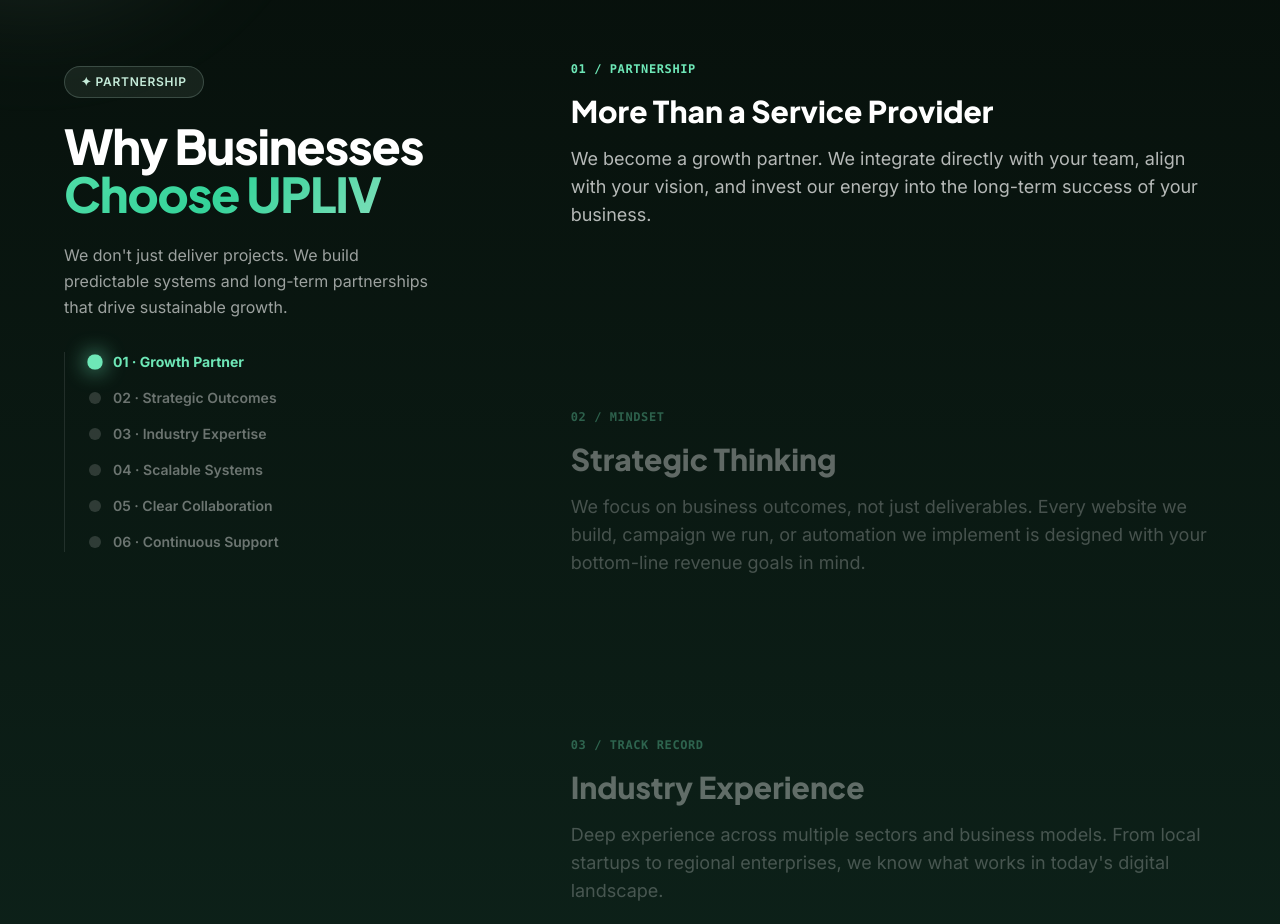
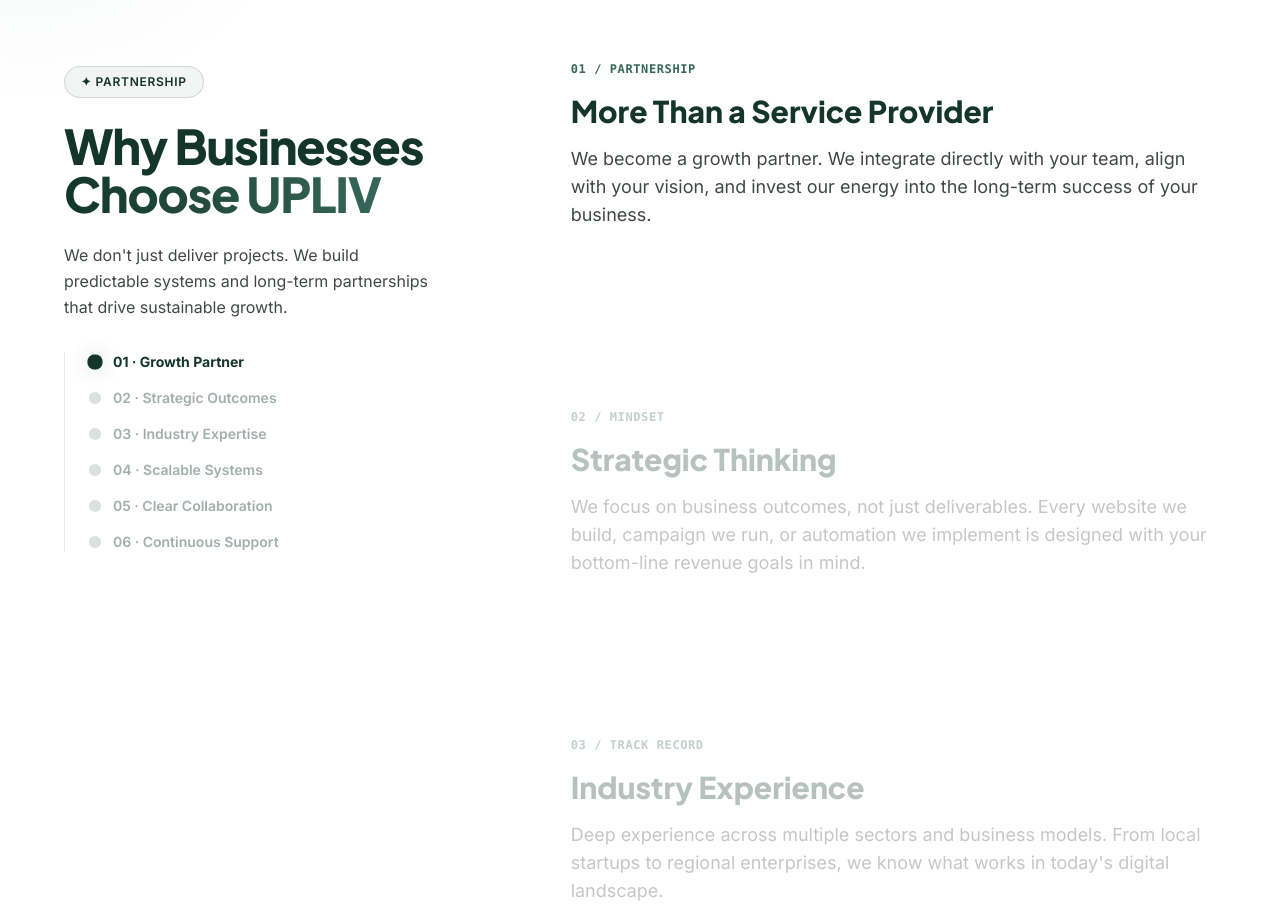
Before and after one commit to sai9ram/theupliv, a plain HTML site: page about.html in a window 1280 px wide. Shown: the part 6628-7552 px from the top of the page. Drawn offline with nearby package versions, Linux system fonts and the light colour scheme.

Commit message:
design: change scrollytelling background to white and optimize layout contrast

```diff
--- a/about.html
+++ b/about.html
@@ -613,11 +613,11 @@
         }
         /* ── SCROLLYTELLING ── */
         .scrolly-bg {
-            background: linear-gradient(180deg, #060d09 0%, #14362a 100%);
+            background: #ffffff;
             position: relative;
         }
         .scrolly-item {
-            opacity: 0.35;
+            opacity: 0.3;
             transition: all 0.6s cubic-bezier(0.25, 1, 0.5, 1);
             transform: translateY(20px);
         }
@@ -629,22 +629,22 @@
             width: 12px;
             height: 12px;
             border-radius: 50%;
-            background: rgba(255, 255, 255, 0.15);
+            background: rgba(20, 54, 42, 0.15);
             border: 2px solid transparent;
             transition: all 0.4s ease;
             cursor: pointer;
         }
         .scrolly-nav-dot.active {
-            background: #6ee7b7;
-            box-shadow: 0 0 16px #6ee7b7;
+            background: #14362a;
+            box-shadow: 0 0 16px rgba(20, 54, 42, 0.2);
             transform: scale(1.3);
         }
         .scrolly-indicator-text {
-            color: rgba(255, 255, 255, 0.4);
+            color: rgba(20, 54, 42, 0.4);
             transition: all 0.4s ease;
         }
         .scrolly-indicator-text.active {
-            color: #6ee7b7;
+            color: #14362a;
             font-weight: 700;
         }
     </style>
@@ -1209,8 +1209,8 @@
     ══════════════════════════════════════════ -->
     <section id="why-choose-us" class="scrolly-bg py-24 md:py-32 px-6 md:px-16 relative overflow-hidden">
         <!-- Background glows -->
-        <div class="absolute -top-40 -left-40 w-96 h-96 bg-[#c5ebd9]/10 rounded-full blur-3xl pointer-events-none"></div>
-        <div class="absolute bottom-20 right-10 w-[500px] h-[500px] bg-[#366758]/15 rounded-full blur-3xl pointer-events-none"></div>
+        <div class="absolute -top-40 -left-40 w-96 h-96 bg-[#14362a]/5 rounded-full blur-3xl pointer-events-none"></div>
+        <div class="absolute bottom-20 right-10 w-[500px] h-[500px] bg-[#14362a]/5 rounded-full blur-3xl pointer-events-none"></div>
 
         <div class="max-w-[1280px] mx-auto relative z-10">
             <div class="grid grid-cols-1 lg:grid-cols-12 gap-12 lg:gap-16 items-start">
@@ -1218,17 +1218,17 @@
                 <!-- Left Column: Sticky Title & Interactive Navigator -->
                 <div class="lg:col-span-5 sticky top-32 space-y-8 flex flex-col justify-center h-auto lg:h-[calc(100vh-240px)]">
                     <div class="space-y-6">
-                        <div class="section-badge" style="background: rgba(197, 235, 217, 0.08); border-color: rgba(197, 235, 217, 0.2); color: #c5ebd9;">✦ Partnership</div>
-                        <h2 class="font-heading text-3xl md:text-5xl font-extrabold text-white leading-tight tracking-tight">
-                            Why Businesses <br><span class="gradient-text">Choose UPLIV</span>
+                        <div class="section-badge" style="background: rgba(20, 54, 42, 0.05); border-color: rgba(20, 54, 42, 0.15); color: #14362a;">✦ Partnership</div>
+                        <h2 class="font-heading text-3xl md:text-5xl font-extrabold text-primary leading-tight tracking-tight">
+                            Why Businesses <br><span class="text-transparent bg-clip-text bg-gradient-to-r from-primary to-secondary">Choose UPLIV</span>
                         </h2>
-                        <p class="font-body text-base text-white/60 leading-relaxed max-w-sm">
+                        <p class="font-body text-base text-on-surface-variant leading-relaxed max-w-sm">
                             We don't just deliver projects. We build predictable systems and long-term partnerships that drive sustainable growth.
                         </p>
                     </div>
 
                     <!-- Interactive Step Navigator (Glows based on active card) -->
-                    <div class="hidden lg:flex flex-col gap-4 border-l border-white/10 pl-6 mt-4">
+                    <div class="hidden lg:flex flex-col gap-4 border-l border-[#14362a]/10 pl-6 mt-4">
                         <div class="scrolly-indicator-text text-sm font-semibold flex items-center gap-3 transition-all duration-300" data-nav="1">
                             <span class="scrolly-nav-dot" data-dot="1"></span>
                             01 · Growth Partner
@@ -1261,54 +1261,54 @@
 
                     <!-- Item 1 -->
                     <div class="scrolly-item space-y-4" data-step="1">
-                        <div class="text-xs uppercase tracking-wider font-extrabold text-[#6ee7b7] font-mono">01 / Partnership</div>
-                        <h3 class="font-heading text-2xl md:text-3xl font-extrabold text-white">More Than a Service Provider</h3>
-                        <p class="font-body text-white/70 text-base md:text-lg leading-relaxed">
+                        <div class="text-xs uppercase tracking-wider font-extrabold text-secondary font-mono">01 / Partnership</div>
+                        <h3 class="font-heading text-2xl md:text-3xl font-extrabold text-primary">More Than a Service Provider</h3>
+                        <p class="font-body text-on-surface-variant text-base md:text-lg leading-relaxed">
                             We become a growth partner. We integrate directly with your team, align with your vision, and invest our energy into the long-term success of your business.
                         </p>
                     </div>
 
                     <!-- Item 2 -->
                     <div class="scrolly-item space-y-4" data-step="2">
-                        <div class="text-xs uppercase tracking-wider font-extrabold text-[#6ee7b7] font-mono">02 / Mindset</div>
-                        <h3 class="font-heading text-2xl md:text-3xl font-extrabold text-white">Strategic Thinking</h3>
-                        <p class="font-body text-white/70 text-base md:text-lg leading-relaxed">
+                        <div class="text-xs uppercase tracking-wider font-extrabold text-secondary font-mono">02 / Mindset</div>
+                        <h3 class="font-heading text-2xl md:text-3xl font-extrabold text-primary">Strategic Thinking</h3>
+                        <p class="font-body text-on-surface-variant text-base md:text-lg leading-relaxed">
                             We focus on business outcomes, not just deliverables. Every website we build, campaign we run, or automation we implement is designed with your bottom-line revenue goals in mind.
                         </p>
                     </div>
 
                     <!-- Item 3 -->
                     <div class="scrolly-item space-y-4" data-step="3">
-                        <div class="text-xs uppercase tracking-wider font-extrabold text-[#6ee7b7] font-mono">03 / Track Record</div>
-                        <h3 class="font-heading text-2xl md:text-3xl font-extrabold text-white">Industry Experience</h3>
-                        <p class="font-body text-white/70 text-base md:text-lg leading-relaxed">
+                        <div class="text-xs uppercase tracking-wider font-extrabold text-secondary font-mono">03 / Track Record</div>
+                        <h3 class="font-heading text-2xl md:text-3xl font-extrabold text-primary">Industry Experience</h3>
+                        <p class="font-body text-on-surface-variant text-base md:text-lg leading-relaxed">
                             Deep experience across multiple sectors and business models. From local startups to regional enterprises, we know what works in today's digital landscape.
                         </p>
                     </div>
 
                     <!-- Item 4 -->
                     <div class="scrolly-item space-y-4" data-step="4">
-                        <div class="text-xs uppercase tracking-wider font-extrabold text-[#6ee7b7] font-mono">04 / Architecture</div>
-                        <h3 class="font-heading text-2xl md:text-3xl font-extrabold text-white">Scalable Solutions</h3>
-                        <p class="font-body text-white/70 text-base md:text-lg leading-relaxed">
+                        <div class="text-xs uppercase tracking-wider font-extrabold text-secondary font-mono">04 / Architecture</div>
+                        <h3 class="font-heading text-2xl md:text-3xl font-extrabold text-primary">Scalable Solutions</h3>
+                        <p class="font-body text-on-surface-variant text-base md:text-lg leading-relaxed">
                             Systems designed for long-term growth. We build high-performance web structures and flexible marketing funnels that can effortlessly scale alongside your expanding operations.
                         </p>
                     </div>
 
                     <!-- Item 5 -->
                     <div class="scrolly-item space-y-4" data-step="5">
-                        <div class="text-xs uppercase tracking-wider font-extrabold text-[#6ee7b7] font-mono">05 / Communication</div>
-                        <h3 class="font-heading text-2xl md:text-3xl font-extrabold text-white">Transparent Communication</h3>
-                        <p class="font-body text-white/70 text-base md:text-lg leading-relaxed">
+                        <div class="text-xs uppercase tracking-wider font-extrabold text-secondary font-mono">05 / Communication</div>
+                        <h3 class="font-heading text-2xl md:text-3xl font-extrabold text-primary">Transparent Communication</h3>
+                        <p class="font-body text-on-surface-variant text-base md:text-lg leading-relaxed">
                             Clear processes and active collaboration. We keep you informed at every milestone with regular growth reporting, clear dashboards, and zero technical jargon.
                         </p>
                     </div>
 
                     <!-- Item 6 -->
                     <div class="scrolly-item space-y-4" data-step="6">
-                        <div class="text-xs uppercase tracking-wider font-extrabold text-[#6ee7b7] font-mono">06 / Support</div>
-                        <h3 class="font-heading text-2xl md:text-3xl font-extrabold text-white">Continuous Support</h3>
-                        <p class="font-body text-white/70 text-base md:text-lg leading-relaxed">
+                        <div class="text-xs uppercase tracking-wider font-extrabold text-secondary font-mono">06 / Support</div>
+                        <h3 class="font-heading text-2xl md:text-3xl font-extrabold text-primary">Continuous Support</h3>
+                        <p class="font-body text-on-surface-variant text-base md:text-lg leading-relaxed">
                             Partnership beyond project completion. Our team remains active post-launch to provide maintenance support, security updates, and performance optimization suggestions.
                         </p>
                     </div>
```
